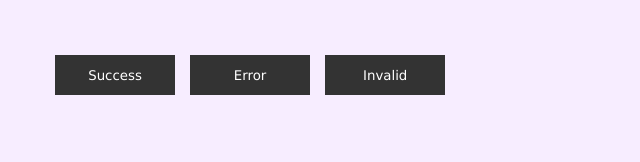
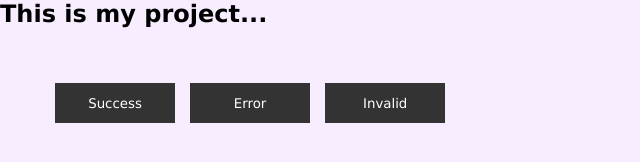
Before and after one commit to Igbojipaul/toast-notifucation, a plain HTML site: page index.html in a window 1280 px wide. Shown: the whole page, without its empty margins (0-640 px from the left). Drawn offline with Linux system fonts and the light colour scheme.

Commit message:
testing git to see how it works
This is just something added to the html

```diff
--- a/index.html
+++ b/index.html
@@ -8,6 +8,7 @@
   <title>Toast notification</title>
 </head>
 <body>
+  <h2>This is my project...</h2>
   <div class="buttons">
     <button onclick="showToast(successMsg)">Success</button>
     <button onclick="showToast(errMsg)">Error</button>
```
